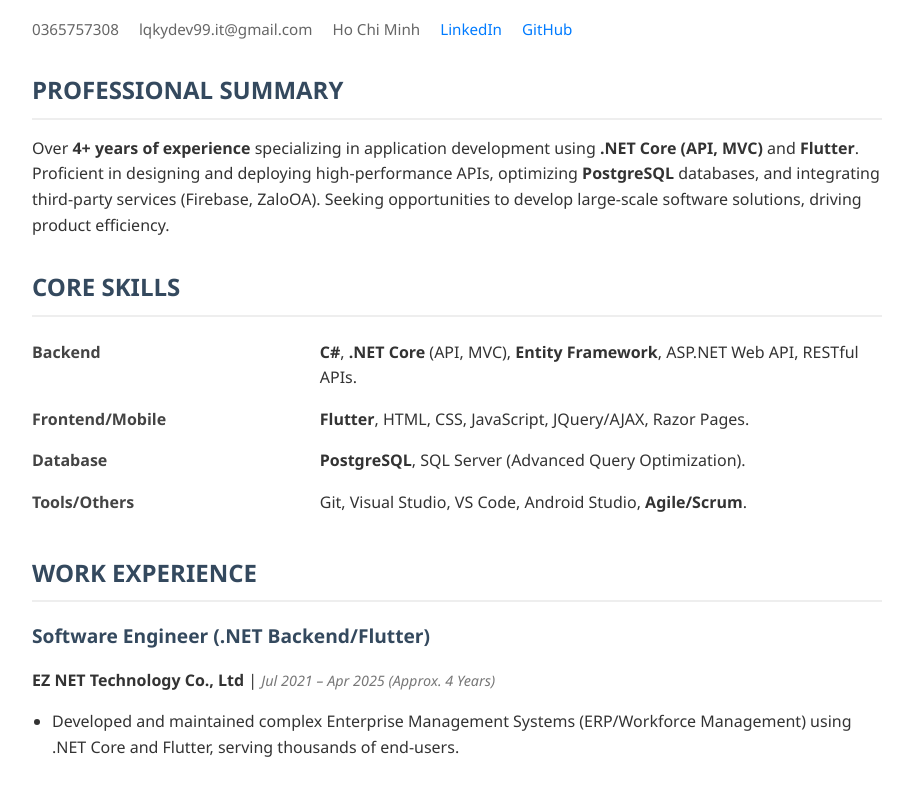
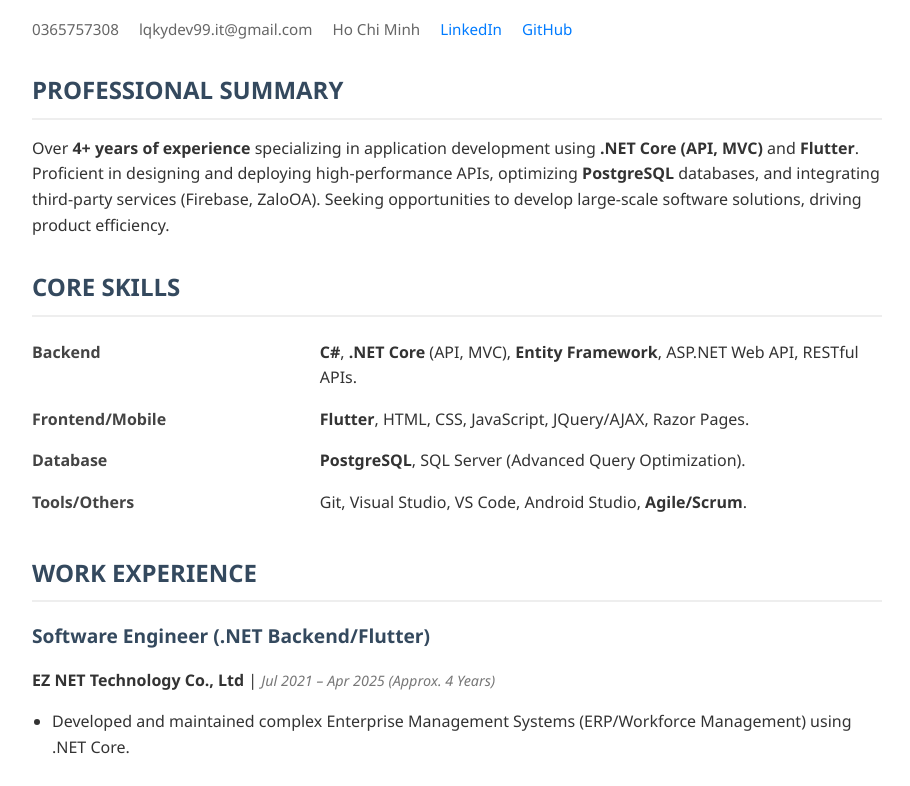
Before and after one commit to leewonkya/My-Resume, a plain HTML site: page index.html in a window 1280 px wide. Shown: the part 166-952 px from the top of the page, without its empty margins (183-1093 px from the left). Drawn offline with Linux system fonts and the light colour scheme.

Commit message:
remove content

```diff
--- a/index.html
+++ b/index.html
@@ -145,7 +145,7 @@
             <h3>Software Engineer (.NET Backend/Flutter)</h3>
             <p><strong>EZ NET Technology Co., Ltd</strong> | <span class="duration">Jul 2021 – Apr 2025 (Approx. 4 Years)</span></p>
             <ul>
-                <li>Developed and maintained complex Enterprise Management Systems (ERP/Workforce Management) using .NET Core and Flutter, serving thousands of end-users.</li>
+                <li>Developed and maintained complex Enterprise Management Systems (ERP/Workforce Management) using .NET Core.</li>
             </ul>
         </div>
 
```
